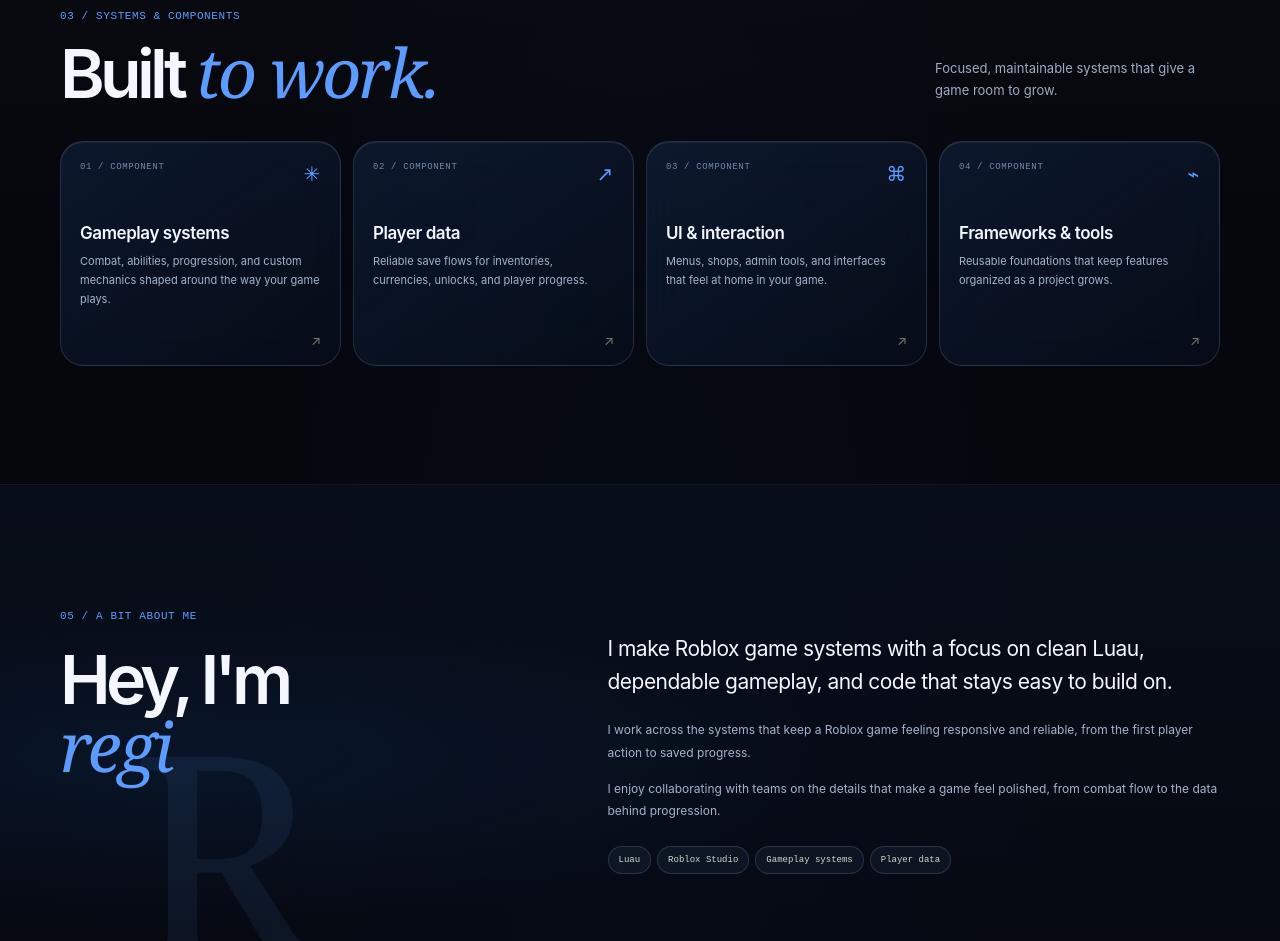
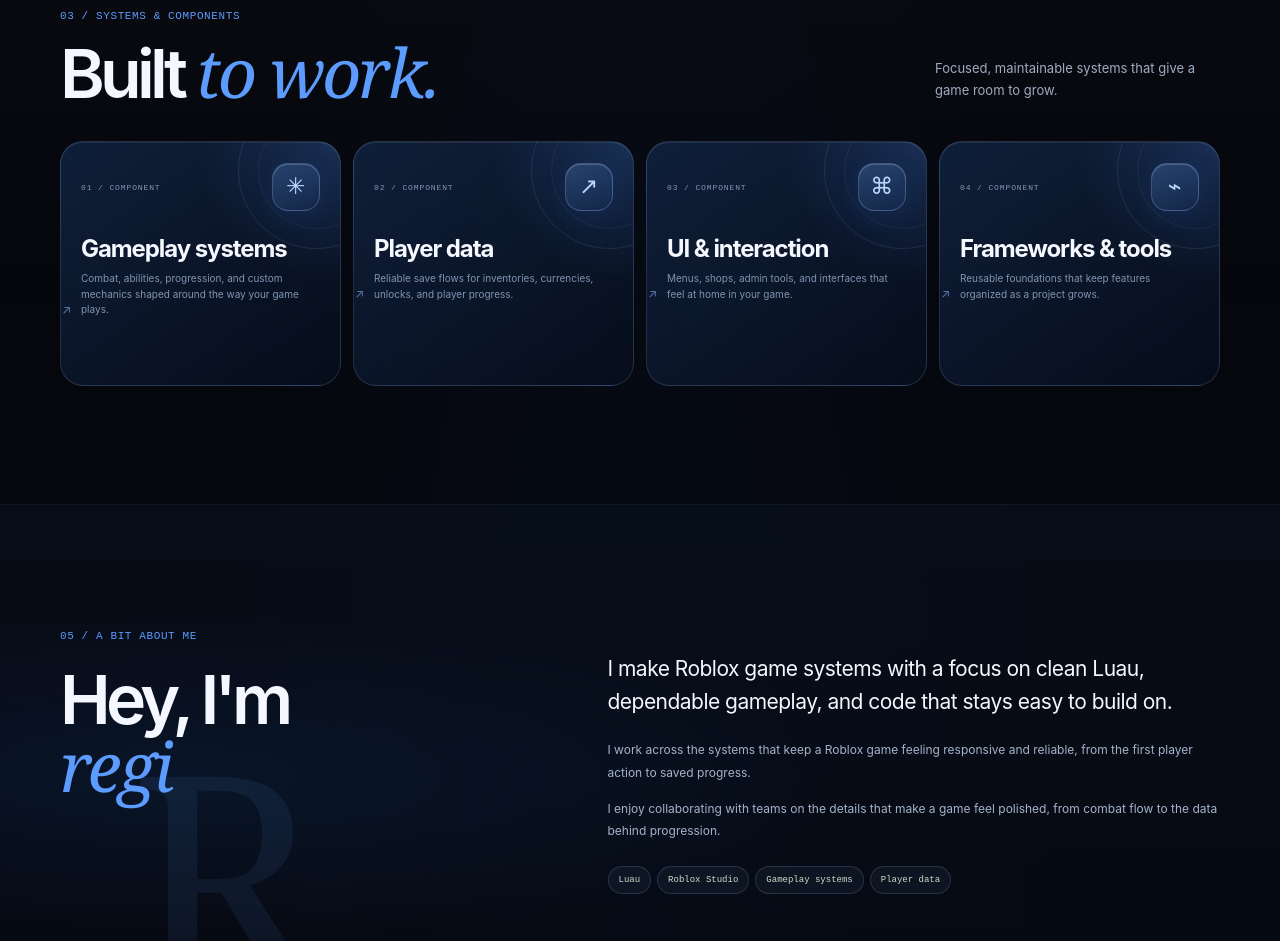
Before and after one commit to rohit-0409/portfolio_V2, a plain HTML site: page index.html in a window 1280 px wide. Shown: the part 2178-3119 px from the top of the page. Drawn offline with Linux system fonts and the light colour scheme.

Commit message:
Make systems titles and icons the focus

```diff
--- a/index.html
+++ b/index.html
@@ -6,7 +6,7 @@
     <meta name="theme-color" content="#05070d" />
     <meta name="description" content="Roblox scripting and game systems by regi." />
     <title>regi — Roblox Scripter</title>
-    <link rel="stylesheet" href="./styles.css?v=glossy-20261116" />
+    <link rel="stylesheet" href="./styles.css?v=components-20261116" />
     <script defer src="./portfolio-data.js?v=glossy-20261116"></script>
     <script defer src="./site.js?v=glossy-20261116"></script>
   </head>
--- a/styles.css
+++ b/styles.css
@@ -544,3 +544,90 @@ body::before {
     border-radius: 25px;
   }
 }
+
+.system-card, .system-card:last-child, .system-card:nth-child(2), .system-card:nth-child(-n+2) {
+  position: relative;
+  display: flex;
+  min-height: 245px;
+  flex-direction: column;
+  padding: 21px 20px 23px;
+  overflow: hidden;
+  background:
+    radial-gradient(circle at 100% 0%, rgba(81, 146, 255, .2), transparent 38%),
+    linear-gradient(145deg, rgba(17, 34, 62, .9), rgba(7, 14, 28, .86));
+}
+.system-card::before {
+  position: absolute;
+  top: -50px;
+  right: -55px;
+  width: 155px;
+  height: 155px;
+  border: 1px solid rgba(148, 192, 255, .12);
+  border-radius: 50%;
+  content: "";
+  pointer-events: none;
+}
+.system-card::after {
+  position: absolute;
+  top: -30px;
+  right: -35px;
+  width: 115px;
+  height: 115px;
+  border: 1px solid rgba(148, 192, 255, .08);
+  border-radius: 50%;
+  content: "";
+  pointer-events: none;
+}
+.system-card > * { position: relative; z-index: 1; }
+.system-card-top { min-height: 48px; align-items: center; }
+.system-card-top > span:first-child {
+  color: #8396b4;
+  font-size: 8px;
+  letter-spacing: .11em;
+}
+.system-icon {
+  width: 48px;
+  height: 48px;
+  display: grid;
+  place-items: center;
+  border: 1px solid rgba(151, 194, 255, .27);
+  border-radius: 16px;
+  background: linear-gradient(145deg, rgba(111, 169, 255, .23), rgba(23, 52, 98, .28));
+  box-shadow: inset 0 1px rgba(255,255,255,.19), 0 7px 22px rgba(35, 91, 177, .16);
+  color: #b8d7ff;
+  font-size: 23px;
+}
+.system-card h3 {
+  margin: 25px 0 9px;
+  color: #f5f8ff;
+  font-size: clamp(19px, 2.2vw, 24px);
+  font-weight: 650;
+  line-height: 1.08;
+  letter-spacing: -.045em;
+}
+.system-card p {
+  max-width: 235px;
+  margin: 0;
+  color: #8194b1;
+  font-size: 10px;
+  line-height: 1.55;
+  display: -webkit-box;
+  overflow: hidden;
+  -webkit-box-orient: vertical;
+  -webkit-line-clamp: 3;
+}
+.system-arrow {
+  color: #86b6ff;
+  opacity: .62;
+  font-size: 12px;
+}
+@media (max-width: 640px) {
+  .system-card, .system-card:last-child, .system-card:nth-child(2), .system-card:nth-child(-n+2) {
+    min-height: 214px;
+    padding: 15px 13px 18px;
+  }
+  .system-card-top { min-height: 42px; }
+  .system-icon { width: 42px; height: 42px; border-radius: 14px; font-size: 20px; }
+  .system-card h3 { margin-top: 21px; font-size: 18px; }
+  .system-card p { font-size: 9px; line-height: 1.5; }
+}
```
